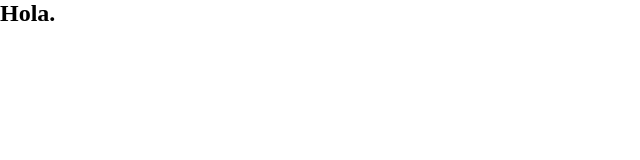
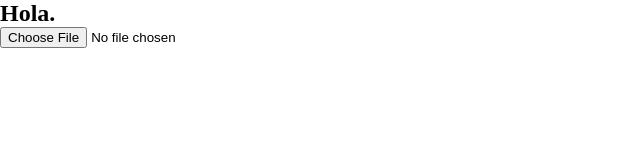
Before and after one commit to giomon/synesthesia, a plain HTML site: page index.html in a window 1280 px wide. Shown: the whole page, without its empty margins (0-640 px from the left). Drawn offline with Linux system fonts and the light colour scheme.

Commit message:
Add the form.

```diff
--- a/script.js
+++ b/script.js
@@ -2,9 +2,17 @@ console.log("Hola");
 
 function paintForm () {
   const formSection = document.querySelector('.form-section');
+  const domForm = `<input
+   id="myFileInput"
+   type="file"
+   accept="image/*;capture=camera">
+  `
+  formSection.innerHTML = domForm;
+}
+
+function builApp() {
+  paintForm();
 
 }
 
-function builApp() {
-
-}
+builApp();
--- a/styles.css
+++ b/styles.css
@@ -3,3 +3,7 @@
   margin: 0;
   box-sizing: border-box;
 }
+
+.form-section {
+
+}
```
Also changed, not shown: 1 other file.
